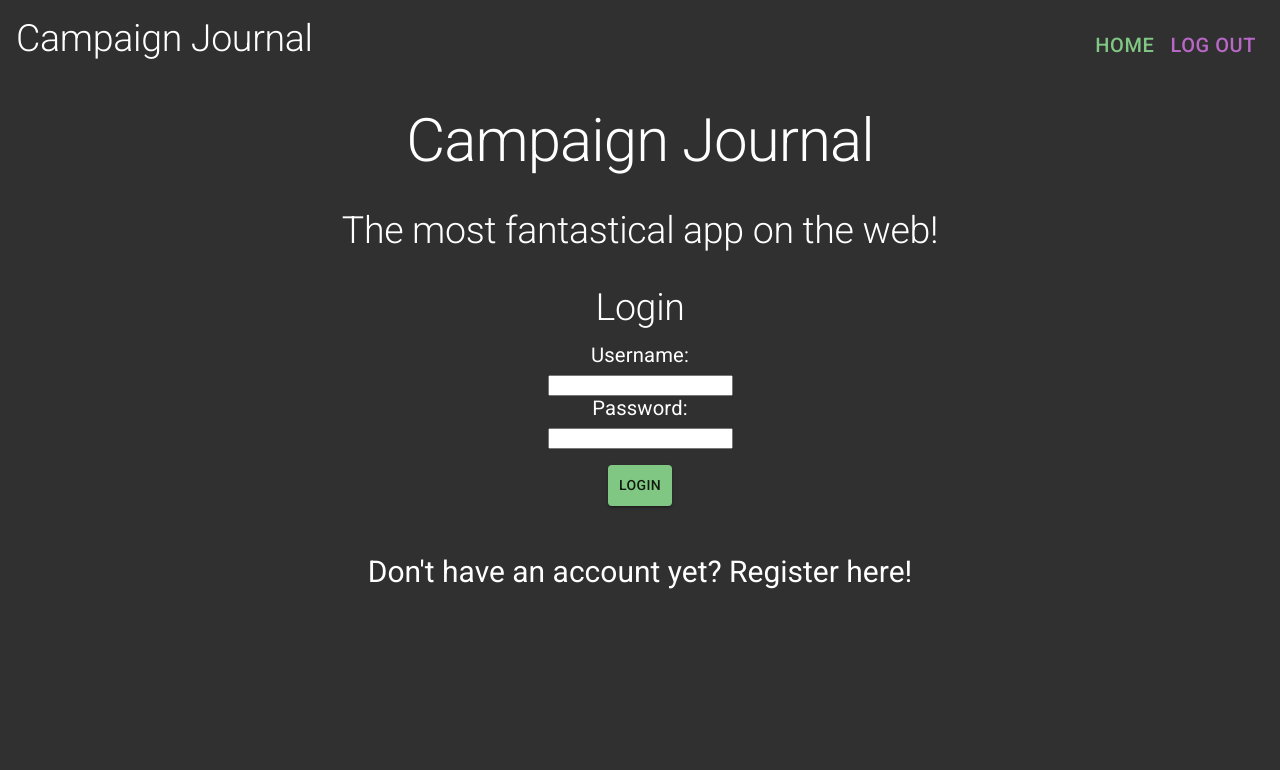
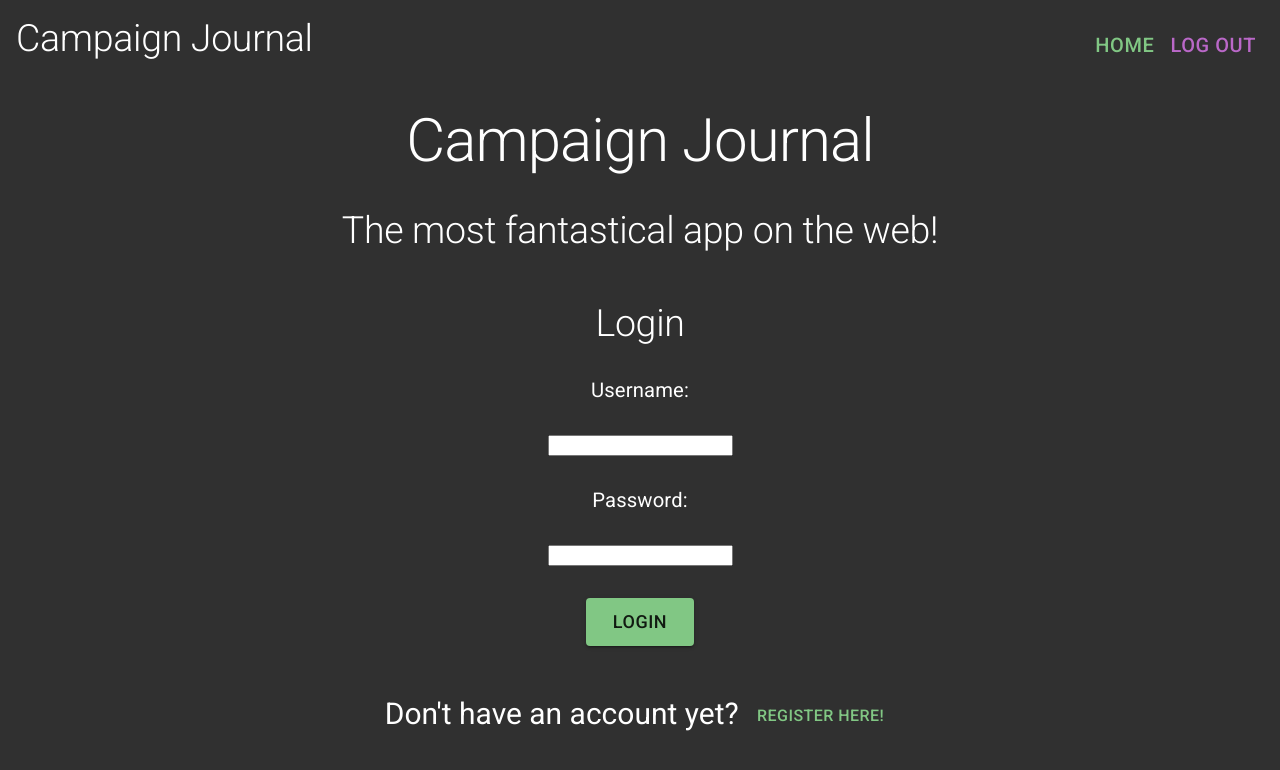
Before and after one commit to MMendes24/client, a React (Create React App) app: page / in a window 1280 px wide. Shown: the top 770 px of the page. Built offline with nearby package versions, Linux system fonts and the light colour scheme.

Commit message:
Registration link now works

```diff
--- a/src/components/LoginForm.js
+++ b/src/components/LoginForm.js
@@ -17,12 +17,16 @@ const useStyles = makeStyles((theme) => ({
         },
     },
     formStyles: {
-        margin: theme.spacing(2),
+        '& > *': {
+            margin: theme.spacing(2),
+        },
+    },
+    registerButton: {
+        fontSize: 16,
     },
     buttonStyles: {
-        fontSize: 14,
-        margin: theme.spacing(2),
-        width: "10%"
+        fontSize: 18,
+        width: "50%"
     },
     error: {
         fontSize: 14
@@ -79,6 +83,7 @@ const LoginForm = () => {
                 {({ errors, touched, isSubmitting }) => (
                     <Form>
                         <Grid
+                            className={classes.formStyles}
                             container
                             direction="column"
                             justify="center"
@@ -106,7 +111,7 @@ const LoginForm = () => {
                     </Form>
                 )}
             </Formik>
-            <Typography variant="h3" gutterBottom>Don't have an account yet? Register here!</Typography>
+            <Typography variant="h3" gutterBottom>Don't have an account yet? <Button color="primary" size="large" className={classes.registerButton} onClick={() => history.push("/register")}>Register here!</Button></Typography>
         </Grid>
     )
 }
--- a/src/components/RegisterForm.js
+++ b/src/components/RegisterForm.js
@@ -1,6 +1,7 @@
 import React from "react"
 import axios from "axios"
 import { Formik, Field, Form } from "formik"
+import { useHistory } from "react-router-dom"
 import * as Yup from "yup"
 
 //styling
@@ -41,10 +42,14 @@ const RegisterForm = () => {
     // for material ui
     const classes = useStyles()
 
+    const history = useHistory()
+
     const userRegister = (values) => {
         axios.post("https://campaign-journal-api.herokuapp.com/api/users/register", values)
             .then(res => {
                 console.log("Data sent")
+                console.log(res.data)
+                history.push("/")
             })
             .catch(res => {
                 console.log("Data rejected")
```
